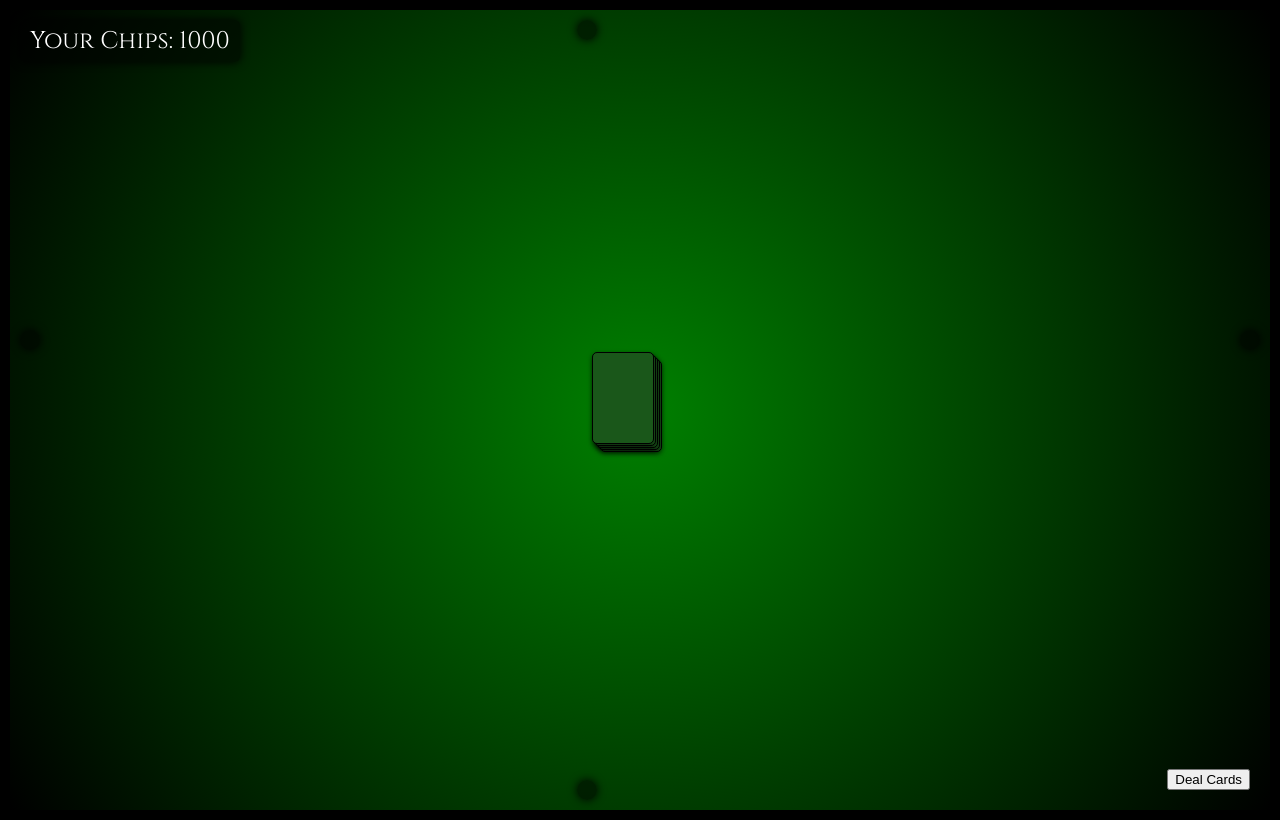
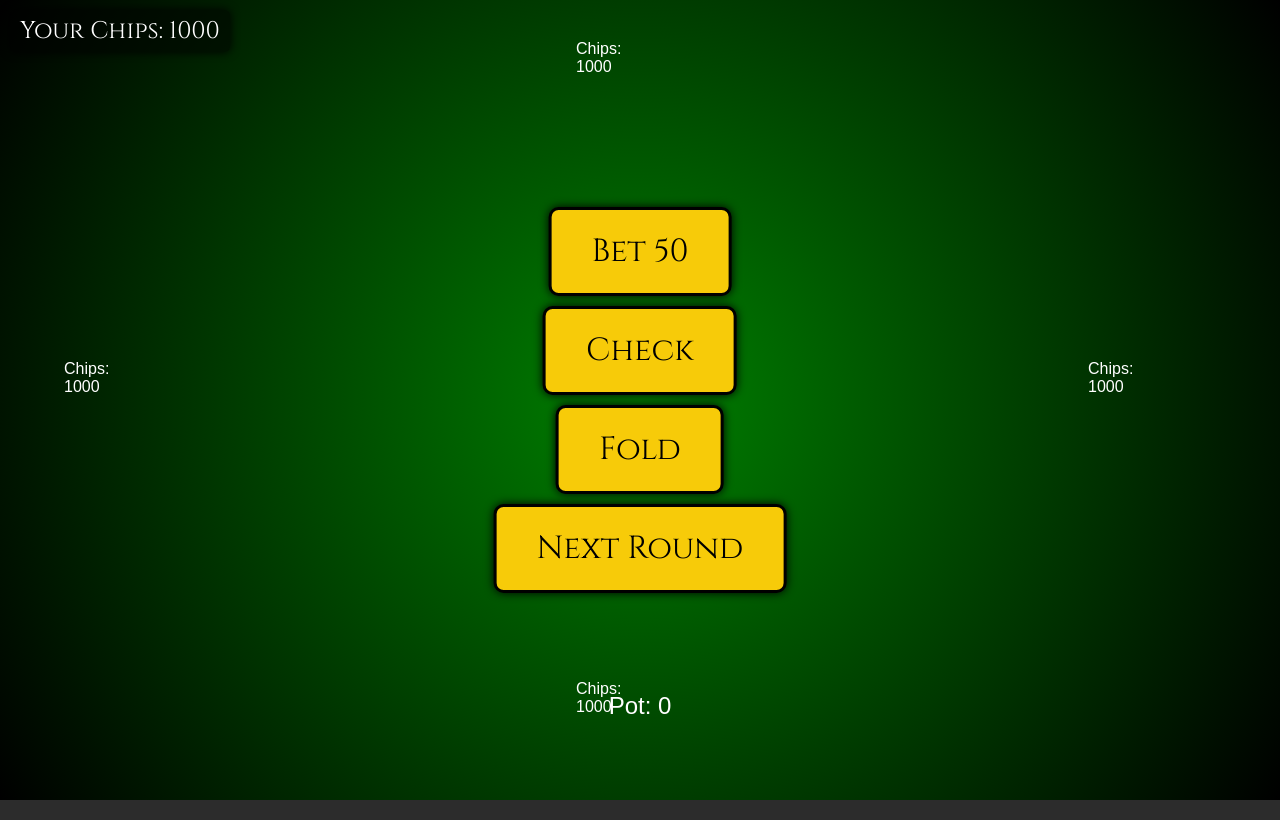
Before and after one commit to kenshiro8/porker, a React (Vite) app: page / in a window 1280 px wide. Both pictures are taken after a click on the button "Play". Built offline with nearby package versions, Linux system fonts and the light colour scheme.

Commit message:
2024_12_28

```diff
--- a/index.html
+++ b/index.html
@@ -2,7 +2,7 @@
 <html lang="en-us">
   <head>
     <meta charset="utf-8" />
-    <title>Blackjack</title>
+    <title>poker</title>
     <link rel="stylesheet" href="./style.css" />
     <link href="https://fonts.googleapis.com/css2?family=Cinzel:wght@400;700&display=swap" rel="stylesheet">
   </head>
--- a/src/App.jsx
+++ b/src/App.jsx
@@ -1,14 +1,23 @@
 import React, { useState } from "react";
 import "./../style.css";
+
+const INITIAL_CHIPS = 1000;
+const INITIAL_DECK = createDeck();
+const MIN_BET = 50;
 
 function App() {
   const [gameStarted, setGameStarted] = useState(false);
 
-  const startGame = () => setGameStarted(true);
-
   return (
     <div className="app">
-      {gameStarted ? <GameScreen /> : <StartScreen onStart={startGame} />}
+      {gameStarted ? (
+        <GameScreen
+          initialDeck={INITIAL_DECK}
+          initialChips={INITIAL_CHIPS}
+        />
+      ) : (
+        <StartScreen onStart={() => setGameStarted(true)} />
+      )}
     </div>
   );
 }
@@ -22,91 +31,179 @@ function StartScreen({ onStart }) {
   );
 }
 
-function GameScreen() {
-  const [deck, setDeck] = useState(createDeck());
-  const [players, setPlayers] = useState(initializePlayers(4));
+function GameScreen({ initialDeck, initialChips }) {
+  const [deck, setDeck] = useState(initialDeck);
+  const [players, setPlayers] = useState(initializePlayers(4, initialChips));
+  const [communityCards, setCommunityCards] = useState([]);
+  const [pot, setPot] = useState(0);
+  const [currentBet, setCurrentBet] = useState(MIN_BET);
+  const [currentPlayerIndex, setCurrentPlayerIndex] = useState(0);
+  const [round, setRound] = useState("pre-flop");
 
-  const dealCards = () => {
-    const shuffledDeck = shuffleDeck([...deck]);
-    setPlayers(players.map(player => ({
+  const dealHoleCards = () => {
+    const newDeck = [...deck];
+    const updatedPlayers = players.map(player => ({
       ...player,
-      hand: shuffledDeck.splice(0, 2),
-    })));
-    setDeck(shuffledDeck);
+      hand: [newDeck.pop(), newDeck.pop()],
+    }));
+    setPlayers(updatedPlayers);
+    setDeck(newDeck);
+  };
+
+  const dealCommunityCard = () => {
+    const newDeck = [...deck];
+    const newCard = newDeck.pop();
+    setCommunityCards([...communityCards, newCard]);
+    setDeck(newDeck);
+  };
+
+  const handleBet = (amount) => {
+    const updatedPlayers = players.map((player, index) => {
+      if (index === currentPlayerIndex) {
+        return { ...player, chips: player.chips - amount };
+      }
+      return player;
+    });
+    setPlayers(updatedPlayers);
+    setPot(pot + amount);
+    setCurrentBet(amount);
+    nextPlayer();
+  };
+
+  const handleFold = () => {
+    const updatedPlayers = players.map((player, index) => {
+      if (index === currentPlayerIndex) {
+        return { ...player, active: false };
+      }
+      return player;
+    });
+    setPlayers(updatedPlayers);
+    nextPlayer();
+  };
+
+  const handleCheck = () => {
+    nextPlayer();
+  };
+
+  const nextPlayer = () => {
+    const nextIndex = (currentPlayerIndex + 1) % players.length;
+    setCurrentPlayerIndex(nextIndex);
+  };
+
+  const advanceRound = () => {
+    switch (round) {
+      case "pre-flop":
+        setRound("flop");
+        dealCommunityCard();
+        dealCommunityCard();
+        dealCommunityCard();
+        break;
+      case "flop":
+        setRound("turn");
+        dealCommunityCard();
+        break;
+      case "turn":
+        setRound("river");
+        dealCommunityCard();
+        break;
+      case "river":
+        setRound("showdown");
+        break;
+      default:
+        break;
+    }
   };
 
   return (
-    <div className="game-screen start-screen">
-      <div className="chips-display">Your Chips: 1000</div>
+    <div className="game-screen">
+      <div className="chips-display">Your Chips: {players[players.length - 1].chips}</div>
       <div className="table">
-        <Deck deck={deck} />
+        <div className="community-cards">
+          {communityCards.map((card, index) => (
+            <Card key={index} card={card} />
+          ))}
+        </div>
+        <div className="deck">
+          <div className="deck-card back"></div>
+        </div>
         <div className="players">
           {players.map((player, index) => (
             <div
               key={index}
               className={`player player-${index + 1}`}
-              style={{
-                ...getPlayerPosition(index),
-                display: "flex",
-                alignItems: "center",
-                transform: getRotation(index),
-              }}
+              style={getPlayerPosition(index)}
             >
-              {player.hand.map((card, i) => (
-                <Card key={i} card={card} isBack={player.name !== "You"} />
-              ))}
+              <Player player={player} isVertical={index === 1 || index === 2} isBack={index !== 3} />
             </div>
           ))}
         </div>
       </div>
-      <div className="controls" style={{ position: "absolute", bottom: "20px", right: "20px" }}>
-        <button onClick={dealCards}>Deal Cards</button>
+      <div className="controls">
+        {round !== "showdown" && (
+          <>
+            <button onClick={() => handleBet(currentBet)}>Bet {currentBet}</button>
+            <button onClick={handleCheck}>Check</button>
+            <button onClick={handleFold}>Fold</button>
+          </>
+        )}
+        {round !== "showdown" && <button onClick={advanceRound}>Next Round</button>}
       </div>
+      <div className="pot-display">Pot: {pot}</div>
     </div>
   );
 }
 
-function Deck({ deck }) {
-  return (
-    <div className="deck">
-      {deck.slice(0, 5).map((_, index) => (
-        <div
-          key={index}
-          className="deck-card back"
-          style={{
-            top: `${-index * 2}px`,
-            left: `${-index * 2}px`,
-          }}
-        ></div>
-      ))}
-    </div>
-  );
-}
+function Card({ card, isBack, isRotated, cardOffset }) {
+  const cardClass = `card${isRotated ? " rotated" : ""}`;
 
-function Card({ card, isBack }) {
-  if (isBack) return <div className="card back"></div>;
+  if (isBack) {
+    return <div className={cardClass + " back"} style={{ top: cardOffset }}></div>;
+  }
 
   const [rank, suit] = [card.slice(0, -1), card.slice(-1)];
   const suitColor = ["♥", "♦"].includes(suit) ? "red" : "black";
 
   return (
-    <div className="card">
+    <div className={cardClass} style={{ top: cardOffset }}>
       <div className="card-rank" style={{ color: suitColor }}>{rank}</div>
       <div className="card-suit" style={{ color: suitColor }}>{suit}</div>
     </div>
   );
 }
 
-function getRotation(index) {
-  return index === 1 ? "rotate(90deg)" : index === 2 ? "rotate(-90deg)" : "none";
+function Player({ player, isVertical, isBack }) {
+  return (
+    <div className="player">
+      <div
+        className="hand"
+        style={{
+          position: "relative",
+          display: "flex",
+          flexDirection: isVertical ? "column" : "row",
+          alignItems: "center",
+        }}
+      >
+        {player.hand.map((card, index) => (
+          <Card
+            key={index}
+            card={card}
+            isBack={isBack}
+            isRotated={isVertical}
+            cardOffset={isVertical ? `${index * 20}px` : "0"}
+          />
+        ))}
+      </div>
+      <div className="chips">Chips: {player.chips}</div>
+    </div>
+  );
 }
 
 function getPlayerPosition(index) {
   const positions = [
-    { top: "10px", left: "45%", transform: "translateX(-50%)" },
-    { top: "40%", left: "10px", transform: "translateY(-50%)" },
-    { top: "40%", right: "10px", transform: "translateY(-50%)" },
-    { bottom: "10px", left: "45%", transform: "translateX(-50%)" },
+    { top: "5%", left: "45%", transform: "translateX(-50%)" }, // 上部
+    { top: "45%", left: "5%", transform: "translateY(-50%)" }, // 左側
+    { top: "45%", right: "15%", transform: "translateY(-50%)" }, // 右側
+    { bottom: "15%", left: "45%", transform: "translateX(-50%)" }, // 下部（自分）
   ];
   return positions[index];
 }
@@ -114,10 +211,11 @@ function getPlayerPosition(index) {
 function createDeck() {
   const suits = ["♠", "♥", "♦", "♣"];
   const ranks = ["2", "3", "4", "5", "6", "7", "8", "9", "10", "J", "Q", "K", "A"];
-  return suits.flatMap(suit => ranks.map(rank => `${rank}${suit}`));
+  const deck = suits.flatMap(suit => ranks.map(rank => `${rank}${suit}`));
+  return shuffle(deck);
 }
 
-function shuffleDeck(deck) {
+function shuffle(deck) {
   for (let i = deck.length - 1; i > 0; i--) {
     const j = Math.floor(Math.random() * (i + 1));
     [deck[i], deck[j]] = [deck[j], deck[i]];
@@ -125,11 +223,12 @@ function shuffleDeck(deck) {
   return deck;
 }
 
-function initializePlayers(numPlayers) {
-  return Array.from({ length: numPlayers }, (_, i) => ({
-    name: i === numPlayers - 1 ? "You" : `Player ${i + 1}`,
+function initializePlayers(numPlayers, initialChips) {
+  return Array.from({ length: numPlayers }, (_, index) => ({
+    name: `Player ${index + 1}`,
+    chips: initialChips,
     hand: [],
-    chips: 1000,
+    active: true,
   }));
 }
 
--- a/style.css
+++ b/style.css
@@ -43,6 +43,14 @@ body {
   box-shadow: 0 0 30px black;
 }
 
+.game-screen {
+  position: relative;
+  width: 100%;
+  height: 100vh;
+  background: radial-gradient(circle, green, black);
+  overflow: hidden;
+}
+
 .chips-display {
   position: absolute;
   top: 10px;
@@ -56,14 +64,35 @@ body {
   box-shadow: 0 0 10px black;
 }
 
+.table {
+  position: relative;
+  width: 100%;
+  height: 100%;
+}
+
+.deck {
+  position: absolute;
+  top: 50%;
+  left: 50%;
+  transform: translate(-50%, -50%);
+}
+
+.community-cards {
+  position: absolute;
+  top: 30%;
+  left: 50%;
+  transform: translateX(-50%);
+  display: flex;
+  gap: 10px;
+}
+
 .player {
   position: absolute;
-  text-align: center;
-  padding: 10px;
-  background-color: rgba(0, 0, 0, 0.5);
-  color: white;
-  border-radius: 10px;
-  box-shadow: 0 0 10px black;
+}
+
+.hand {
+  display: flex;
+  gap: 10px;
 }
 
 .card {
@@ -80,21 +109,10 @@ body {
   position: relative;
 }
 
-.card-suit {
-  font-size: 1.5rem;
-  color: red;
-  position: absolute;
-  bottom: 5px;
-  right: 5px;
-}
-
-.card-rank {
-  color: red;
-  font-size: 1.5rem;
-  font-weight: bold;
-  position: absolute;
-  top: 5px;
-  left: 5px;
+.card.horizontal {
+  width: 90px;
+  height: 60px;
+  flex-direction: row;
 }
 
 .card.back {
@@ -129,32 +147,66 @@ body {
   opacity: 0.6;
 }
 
-.deck {
+.controls {
+  display: flex;
+  flex-direction: column;
+  gap: 10px;
   position: absolute;
   top: 50%;
   left: 50%;
   transform: translate(-50%, -50%);
-  width: 80px;
-  height: 100px;
+  justify-content: center;
+  align-items: center;
+  font-family: 'Cinzel', serif;
 }
 
-.deck-card {
-  position: absolute;
-  width: 60px;
-  height: 90px;
-  border-radius: 5px;
-  box-shadow: 0 2px 5px rgba(0, 0, 0, 0.5);
+.controls button {
+  padding: 20px 40px;
+  font-size: 2rem;
+  background-color: #f7cb09;
+  border: 3px solid;
+  border-radius: 10px;
+  box-shadow: 0 0 10px black;
+  cursor: pointer;
+  transition: background-color 0.3s ease, box-shadow 0.3s ease;
+  font-family: 'Cinzel', serif;
 }
 
-.deck-card.back {
-  background-color: #004400;
-  border: 1px solid #000;
-  background-image: repeating-linear-gradient(
-    90deg,
-    rgba(255, 255, 255, 0.1),
-    rgba(255, 255, 255, 0.1) 10px,
-    transparent 10px,
-    transparent 20px
-  );
-  background-size: 10px 10px;
+.controls button:hover {
+  background-color: #c19e06;
+  box-shadow: 0 0 30px black;
 }
+
+.pot-display {
+  position: absolute;
+  bottom: 10%;
+  left: 50%;
+  transform: translateX(-50%);
+  font-size: 1.5rem;
+  color: white;
+}
+
+.card.rotated {
+  transform: rotate(90deg);
+}
+
+.card-suit {
+  font-size: 1.5rem;
+  color: red;
+  position: absolute;
+  bottom: 5px;
+  right: 5px;
+}
+
+.card-rank {
+  color: red;
+  font-size: 1.5rem;
+  font-weight: bold;
+  position: absolute;
+  top: 5px;
+  left: 5px;
+}
+
+.vertical-player-card {
+  margin: 0;
+}
```
